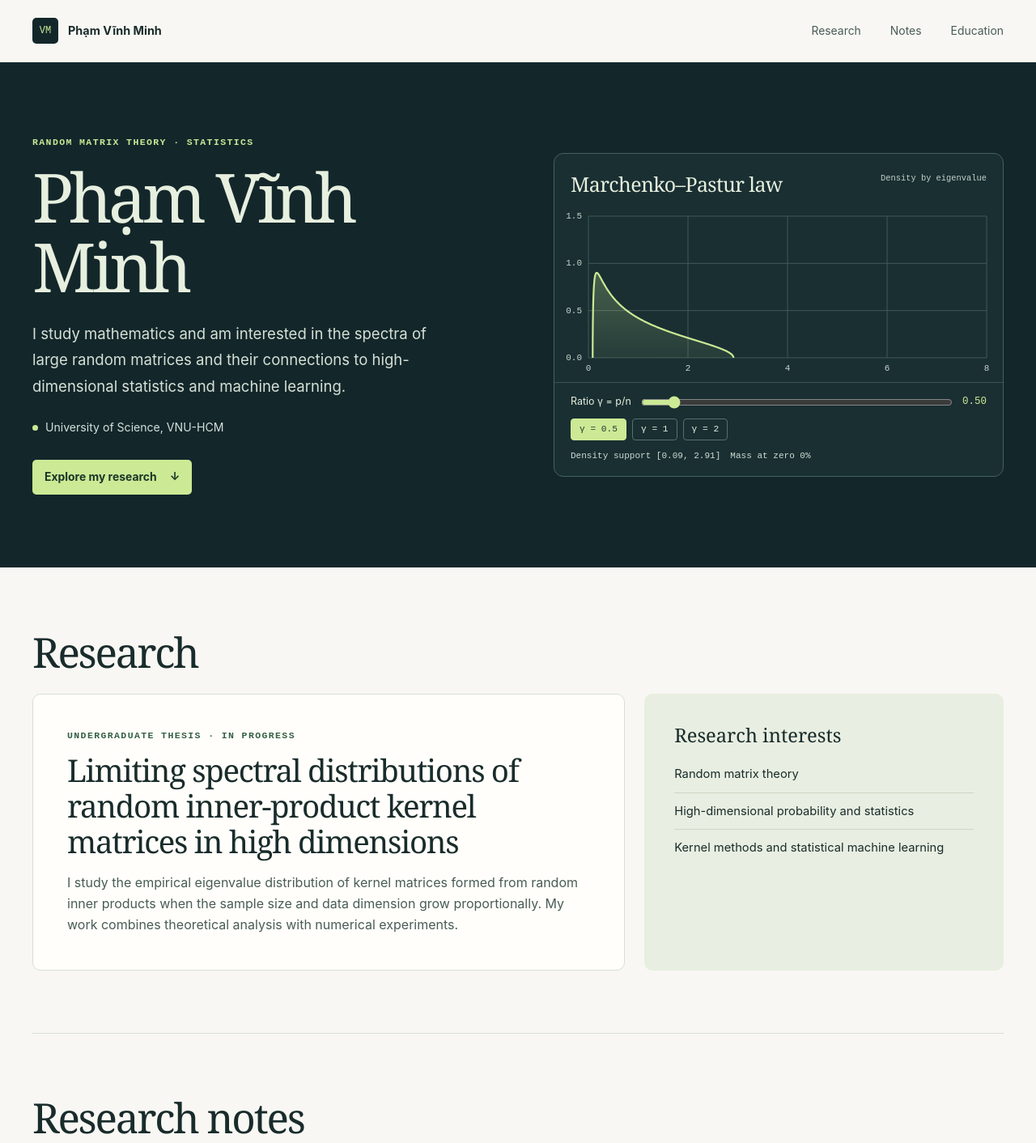
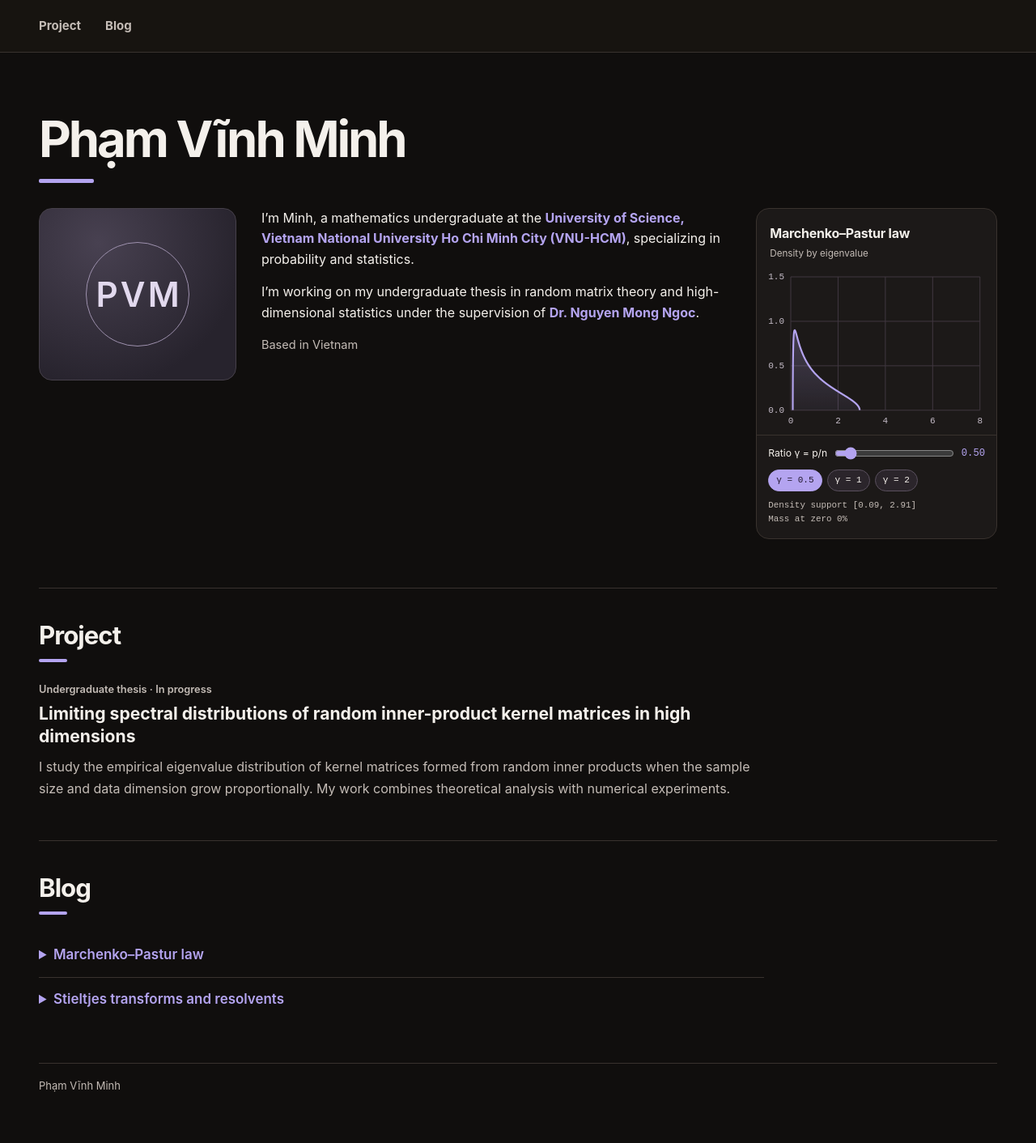
Before and after one commit to nninln/nninln.github.io, a plain HTML site: page index.html in a window 1280 px wide. Shown: the top 1412 px of the page at 81% size. After the commit the page ends 1377 px from the top, so only its background shows below. Drawn offline with Linux system fonts and the light colour scheme.

Commit message:
Add files via upload

```diff
--- a/index.html
+++ b/index.html
@@ -4,137 +4,113 @@
   <meta charset="utf-8">
   <meta name="viewport" content="width=device-width, initial-scale=1">
   <meta name="description" content="Phạm Vĩnh Minh — undergraduate mathematics, random matrix theory, and high-dimensional statistics.">
-  <meta name="theme-color" content="#13272b">
+  <meta name="theme-color" content="#100e0d">
   <title>Phạm Vĩnh Minh | Mathematics</title>
   <style>
     :root {
-      color-scheme: light;
-      --paper: #f8f7f3;
-      --white: #fffefa;
-      --ink: #192c2b;
-      --muted: #495c57;
-      --line: #d9ded6;
-      --deep: #13272b;
-      --light: #e7efdf;
-      --accent: #cce995;
-      --green: #346044;
-      --serif: Georgia, 'Times New Roman', serif;
-      --sans: 'Inter', system-ui, -apple-system, BlinkMacSystemFont, 'Segoe UI', sans-serif;
-      --mono: 'IBM Plex Mono', ui-monospace, 'Cascadia Mono', monospace;
+      color-scheme: dark;
+      --background: #100e0d;
+      --header: #171410;
+      --surface: #1c1918;
+      --text: #f4f0eb;
+      --muted: #c4bcb6;
+      --line: #39322e;
+      --accent: #b4a4f0;
+      --sans: Inter, system-ui, -apple-system, BlinkMacSystemFont, 'Segoe UI', sans-serif;
+      --mono: 'IBM Plex Mono', ui-monospace, monospace;
     }
     *, *::before, *::after { box-sizing: border-box; }
     html { scroll-behavior: smooth; }
-    body { margin: 0; background: var(--paper); color: var(--ink); font: 1rem/1.65 var(--sans); }
-    a { color: inherit; }
-    a:focus-visible, button:focus-visible, input:focus-visible, [tabindex]:focus-visible {
-      outline: 2px solid currentColor; outline-offset: 5px;
+    body { margin: 0; background: var(--background); color: var(--text); font: 1rem/1.65 var(--sans); }
+    h1, h2, h3, p, figure { margin: 0; }
+    a { color: var(--accent); text-underline-offset: 4px; }
+    a:focus-visible, button:focus-visible, input:focus-visible, summary:focus-visible {
+      outline: 2px solid var(--accent); outline-offset: 5px;
     }
-    h1, h2, h3, p, figure { margin: 0; }
-    h1, h2, h3 { font-family: var(--serif); font-weight: 400; }
-    .wrap { width: min(100% - 80px, 1200px); margin-inline: auto; }
-    .skip { position: absolute; left: 12px; top: 12px; z-index: 2; padding: 8px 12px; background: var(--white); transform: translateY(-160%); }
+    .wrap { width: min(100% - 96px, 1480px); margin-inline: auto; }
+    .skip { position: absolute; left: 12px; top: 8px; z-index: 2; padding: 6px 10px; background: var(--surface); transform: translateY(-160%); }
     .skip:focus { transform: none; }
-    .topbar { border-bottom: 1px solid var(--line); }
-    .topbar .wrap { min-height: 76px; display: flex; align-items: center; justify-content: space-between; gap: 20px; }
-    .brand { display: inline-flex; align-items: center; gap: 12px; text-decoration: none; font-weight: 650; font-size: .9rem; }
-    .monogram { display: grid; place-items: center; width: 32px; height: 32px; background: var(--deep); color: var(--accent); font: 12px var(--mono); border-radius: 5px; }
-    nav { display: flex; align-items: center; gap: clamp(13px, 3vw, 36px); }
-    nav a { font-size: .87rem; color: var(--muted); text-underline-offset: 5px; text-decoration: none; }
-    nav a:hover { text-decoration: underline; }
-    .hero { background: var(--deep); color: var(--light); }
-    .hero .wrap { display: grid; grid-template-columns: minmax(0, 1.02fr) minmax(0, 1fr); align-items: center; gap: clamp(34px, 6vw, 94px); padding-block: clamp(57px, 7vw, 103px); }
-    .kicker { font: 650 .72rem/1.5 var(--mono); letter-spacing: .12em; text-transform: uppercase; }
-    .hero .kicker { color: var(--accent); }
-    h1 { font-size: clamp(3rem, 6.55vw, 6rem); line-height: 1.03; letter-spacing: -.061em; margin: 16px 0 23px; }
-    .intro { max-width: 31rem; color: #d6e0d5; font-size: clamp(1rem, 1.55vw, 1.16rem); line-height: 1.75; }
-    .affiliation { display: flex; gap: 9px; align-items: flex-start; margin-top: 23px; color: #d5e0da; font-size: .88rem; }
-    .affiliation::before { content: ''; flex: 0 0 7px; height: 7px; margin-top: .65em; border-radius: 50%; background: var(--accent); }
-    .cta { display: inline-flex; align-items: center; gap: 16px; background: var(--accent); color: #1a3628; padding: 10px 15px; margin-top: 29px; border-radius: 5px; font-size: .87rem; font-weight: 680; text-decoration: none; }
-    .cta:hover { background: #dff6b4; }
-    .chart-card { overflow: hidden; min-width: 0; border: 1px solid #47625d; background: #192f32; border-radius: 12px; }
-    .chart-heading { display: flex; align-items: flex-start; justify-content: space-between; gap: 16px; padding: 17px 20px 0; }
-    .chart-heading h2 { font-size: clamp(1.2rem, 2vw, 1.56rem); letter-spacing: -.025em; }
-    .chart-type { padding-top: 6px; color: #c5d1c8; font: .65rem/1.4 var(--mono); text-align: right; }
-    canvas { display: block; width: 100%; height: clamp(175px, 17vw, 215px); margin-block: 6px 3px; }
-    .chart-controls { padding: 13px 20px 15px; border-top: 1px solid #3b5552; }
-    .slider-line { display: grid; grid-template-columns: auto minmax(0, 1fr) auto; align-items: center; gap: 12px; font-size: .78rem; }
-    .slider-line output { min-width: 3ch; text-align: right; font-family: var(--mono); color: var(--accent); }
+    .topbar { background: var(--header); border-bottom: 1px solid var(--line); }
+    nav { min-height: 64px; display: flex; align-items: center; gap: 30px; }
+    nav a { padding-block: 10px; color: var(--muted); font-size: .94rem; font-weight: 650; text-decoration: none; }
+    nav a:hover { color: var(--text); text-decoration: underline; }
+    .hero { padding-block: clamp(46px, 5.6vw, 76px) 60px; }
+    h1 { font-size: clamp(2.35rem, 5vw, 3.85rem); line-height: 1.12; letter-spacing: -.05em; }
+    .underlined::after { content: ''; display: block; background: var(--accent); border-radius: 2px; width: 35px; height: 4px; margin-top: 10px; }
+    h1.underlined::after { width: 68px; height: 5px; margin-top: 15px; }
+    .profile { display: grid; grid-template-columns: minmax(0, .82fr) minmax(0, 1.95fr) minmax(0, 1fr); gap: clamp(20px, 2.4vw, 40px); align-items: start; margin-top: 31px; }
+    .portrait { display: grid; place-items: center; aspect-ratio: 8 / 7; border: 1px solid #46404a; border-radius: 16px; background: radial-gradient(ellipse at 30% 20%, #484151, #27232d 75%); }
+    .portrait span { display: grid; place-items: center; width: 53%; aspect-ratio: 1; border-radius: 50%; border: 1px solid #9e91ae; color: #e2d9ee; font-size: clamp(1.2rem, 3.3vw, 3.25rem); font-weight: 580; letter-spacing: .075em; padding-left: .075em; }
+    .intro { font-size: clamp(1rem, 1.25vw, 1.16rem); line-height: 1.6; max-width: 40rem; }
+    .intro p + p { margin-top: 15px; }
+    .intro strong { font-weight: 650; color: var(--accent); }
+    .intro .location { color: var(--muted); font-size: .91rem; }
+    .chart-card { min-width: 0; overflow: hidden; background: var(--surface); border: 1px solid var(--line); border-radius: 16px; }
+    .chart-heading { padding: 17px 16px 0; }
+    .chart-heading h2 { font-size: 1rem; letter-spacing: -.015em; }
+    .chart-type { display: block; margin-top: 3px; color: var(--muted); font-size: .73rem; }
+    canvas { display: block; width: 100%; height: clamp(165px, 16vw, 225px); margin-block: 6px 3px; }
+    .chart-controls { padding: 12px 14px 14px; border-top: 1px solid var(--line); }
+    .slider-line { display: grid; grid-template-columns: auto minmax(0, 1fr) auto; align-items: center; gap: 9px; font-size: .76rem; }
+    .slider-line output { min-width: 4ch; text-align: right; font-family: var(--mono); color: var(--accent); }
     input[type="range"] { width: 100%; margin: 0; accent-color: var(--accent); cursor: pointer; }
-    .presets { display: flex; gap: 7px; margin-top: 10px; }
-    .presets button { padding: 4px 10px; border: 1px solid #57716b; border-radius: 4px; background: transparent; color: var(--light); font: .7rem/1.5 var(--mono); cursor: pointer; }
-    .presets button:hover, .presets button[aria-pressed="true"] { background: var(--accent); border-color: var(--accent); color: #223c30; }
-    .chart-stats { margin-top: 11px; color: #cedbd2; font: .69rem/1.6 var(--mono); }
-    .chart-stats span { display: inline-block; }
-    .chart-stats span + span { margin-left: 12px; }
-    section[id] { scroll-margin-top: 24px; }
-    .section { padding-block: clamp(52px, 6vw, 79px); }
-    .section + .section { border-top: 1px solid var(--line); }
-    .section-title { margin-bottom: 24px; font-size: clamp(2.2rem, 4vw, 3.4rem); line-height: 1.08; letter-spacing: -.043em; }
-    .research-grid { display: grid; grid-template-columns: minmax(0, 1.65fr) minmax(0, 1fr); gap: 24px; }
-    .thesis { padding: clamp(24px, 4vw, 42px); border: 1px solid var(--line); background: var(--white); border-radius: 10px; }
-    .thesis h3 { max-width: 650px; font-size: clamp(1.65rem, 3vw, 2.55rem); line-height: 1.15; letter-spacing: -.034em; margin: 12px 0 15px; }
-    .thesis .kicker, .note .kicker { color: var(--green); }
-    .thesis p:last-child, .note p, .education p { color: var(--muted); }
-    .interests { padding: clamp(22px, 4vw, 37px); border-radius: 10px; background: #e8eee1; }
-    .interests h3 { font-size: 1.48rem; line-height: 1.25; }
-    .interests ul { list-style: none; padding: 0; margin: 11px 0 0; }
-    .interests li { padding-block: 10px; font-size: .92rem; }
-    .interests li + li { border-top: 1px solid #ccd7c7; }
-    .notes { display: grid; grid-template-columns: repeat(2, minmax(0, 1fr)); gap: 20px; }
-    .note { padding: 21px 24px; border: 1px solid var(--line); border-radius: 8px; background: var(--white); }
-    .note summary { cursor: pointer; display: flex; justify-content: space-between; align-items: center; gap: 14px; list-style: none; font: 400 1.29rem/1.3 var(--serif); }
-    .note summary::-webkit-details-marker { display: none; }
-    .note summary::after { content: '+'; color: var(--green); font: 1.1rem var(--mono); }
-    .note[open] summary::after { content: '−'; }
-    .note p { margin-top: 13px; }
-    .education h3 { font-size: 1.48rem; line-height: 1.32; margin-bottom: 7px; }
-    .footer { border-top: 1px solid var(--line); }
-    .footer .wrap { padding-block: 25px; display: flex; justify-content: space-between; gap: 20px; font-size: .82rem; color: var(--muted); }
-    .footer a { text-underline-offset: 4px; }
-    @media (max-width: 900px) {
-      .wrap { width: min(100% - 48px, 1200px); }
-      .hero .wrap { gap: 30px; }
-      .chart-stats span + span { margin-left: 0; display: block; }
+    .presets { display: flex; flex-wrap: wrap; gap: 6px; margin-top: 10px; }
+    .presets button { padding: 4px 9px; border: 1px solid #5a505e; border-radius: 20px; background: #2b252b; color: var(--text); font: .69rem/1.5 var(--mono); cursor: pointer; }
+    .presets button:hover { border-color: var(--accent); }
+    .presets button[aria-pressed="true"] { background: var(--accent); border-color: var(--accent); color: #21172e; }
+    .chart-stats { margin-top: 9px; color: var(--muted); font: .68rem/1.6 var(--mono); }
+    .chart-stats span { display: block; }
+    .section { padding-block: 39px 51px; border-top: 1px solid var(--line); scroll-margin-top: 16px; }
+    .section-title { margin-bottom: 23px; font-size: clamp(1.59rem, 2.5vw, 1.95rem); line-height: 1.22; letter-spacing: -.032em; }
+    .thesis { max-width: 56rem; }
+    .kicker { color: var(--muted); font-size: .8rem; font-weight: 600; }
+    .thesis h3 { margin-block: 6px 9px; font-size: clamp(1.12rem, 2vw, 1.32rem); line-height: 1.36; }
+    .thesis p:last-child, .note p { color: var(--muted); }
+    .notes { max-width: 56rem; }
+    .note { padding-block: 13px; }
+    .note + .note { border-top: 1px solid var(--line); }
+    .note summary { cursor: pointer; color: var(--accent); font-size: 1.06rem; font-weight: 620; }
+    .note p { margin-top: 7px; }
+    .footer { padding-block: 17px 25px; border-top: 1px solid var(--line); color: var(--muted); font-size: .81rem; }
+    @media (max-width: 1050px) {
+      .wrap { width: min(100% - 56px, 1480px); }
+      .profile { grid-template-columns: minmax(0, .7fr) minmax(0, 1.5fr) minmax(0, 1.2fr); }
     }
-    @media (max-width: 730px) {
-      .hero .wrap, .research-grid { grid-template-columns: 1fr; }
-      .hero .wrap { padding-block: 50px; gap: 35px; }
-      .chart-stats span + span { margin-left: 12px; display: inline-block; }
+    @media (max-width: 820px) {
+      .profile { grid-template-columns: minmax(124px, .6fr) minmax(0, 1.4fr); gap: 22px; }
+      .chart-card { grid-column: 2; max-width: 400px; width: 100%; }
+      .portrait span { font-size: clamp(1.2rem, 5vw, 2.6rem); }
     }
-    @media (max-width: 470px) {
-      .wrap { width: calc(100% - 32px); }
-      .topbar .wrap { min-height: 0; align-items: flex-start; flex-direction: column; gap: 8px; padding-block: 11px; }
-      nav { gap: 21px; }
-      .notes { grid-template-columns: 1fr; }
-      .chart-heading, .chart-controls { padding-inline: 13px; }
-      .chart-stats span + span { margin-left: 0; display: block; }
+    @media (max-width: 490px) {
+      .wrap { width: calc(100% - 36px); }
+      nav { min-height: 52px; }
+      .profile { grid-template-columns: minmax(0, 1fr); }
+      .portrait { width: min(150px, 100%); }
+      .chart-card { grid-column: 1; }
+      .hero { padding-bottom: 42px; }
     }
     @media (prefers-reduced-motion: reduce) { html { scroll-behavior: auto; } }
   </style>
 </head>
-<body id="top">
+<body>
   <a class="skip" href="#main">Skip to content</a>
   <header class="topbar">
-    <div class="wrap">
-      <a class="brand" href="#top"><span class="monogram" aria-hidden="true">VM</span> Phạm Vĩnh Minh</a>
-      <nav aria-label="Main navigation">
-        <a href="#research">Research</a>
-        <a href="#notes">Notes</a>
-        <a href="#education">Education</a>
-        <!-- Add verified GitHub, email, and CV links here when ready. -->
+    <nav class="wrap" aria-label="Main navigation">
+      <a href="#project">Project</a>
+      <a href="#blog">Blog</a>
     </nav>
-    </div>
   </header>
 
-  <main id="main">
+  <main id="main" class="wrap">
     <section class="hero" aria-labelledby="name">
-      <div class="wrap">
-        <div>
-          <p class="kicker">Random matrix theory · Statistics</p>
-          <h1 id="name">Phạm Vĩnh Minh</h1>
-          <p class="intro">I study mathematics and am interested in the spectra of large random matrices and their connections to high-dimensional statistics and machine learning.</p>
-          <p class="affiliation">University of Science, VNU-HCM</p>
-          <a class="cta" href="#research">Explore my research <span aria-hidden="true">↓</span></a>
+      <h1 id="name" class="underlined">Phạm Vĩnh Minh</h1>
+      <div class="profile">
+        <!-- Replace this block with your portrait when you have a photo. -->
+        <div class="portrait" aria-hidden="true"><span>PVM</span></div>
+        <div class="intro">
+          <p>I’m Minh, a mathematics undergraduate at the <strong>University of Science, Vietnam National University Ho Chi Minh City (VNU-HCM)</strong>, specializing in probability and statistics.</p>
+          <p>I’m working on my undergraduate thesis in random matrix theory and high-dimensional statistics under the supervision of <strong>Dr. Nguyen Mong Ngoc</strong>.</p>
+          <p class="location">Based in Vietnam</p>
         </div>
 
         <figure class="chart-card" aria-labelledby="chart-title">
@@ -166,27 +142,17 @@
       </div>
     </section>
 
-    <section class="section wrap" id="research" aria-labelledby="research-title">
-      <h2 class="section-title" id="research-title">Research</h2>
-      <div class="research-grid">
+    <section class="section" id="project" aria-labelledby="project-title">
+      <h2 class="section-title underlined" id="project-title">Project</h2>
       <article class="thesis">
         <p class="kicker">Undergraduate thesis · In progress</p>
         <h3>Limiting spectral distributions of random inner-product kernel matrices in high dimensions</h3>
         <p>I study the empirical eigenvalue distribution of kernel matrices formed from random inner products when the sample size and data dimension grow proportionally. My work combines theoretical analysis with numerical experiments.</p>
       </article>
-        <aside class="interests" aria-labelledby="interests-title">
-          <h3 id="interests-title">Research interests</h3>
-          <ul>
-            <li>Random matrix theory</li>
-            <li>High-dimensional probability and statistics</li>
-            <li>Kernel methods and statistical machine learning</li>
-          </ul>
-        </aside>
-      </div>
     </section>
 
-    <section class="section wrap" id="notes" aria-labelledby="notes-title">
-      <h2 class="section-title" id="notes-title">Research notes</h2>
+    <section class="section" id="blog" aria-labelledby="blog-title">
+      <h2 class="section-title underlined" id="blog-title">Blog</h2>
       <div class="notes">
         <details class="note">
           <summary>Marchenko–Pastur law</summary>
@@ -199,18 +165,10 @@
       </div>
     </section>
 
-    <section class="section wrap education" id="education" aria-labelledby="education-title">
-      <h2 class="section-title" id="education-title">Education</h2>
-      <h3>University of Science, Vietnam National University Ho Chi Minh City</h3>
-      <p>Faculty of Mathematics and Computer Science · Undergraduate studies</p>
-    </section>
   </main>
 
-  <footer class="footer">
-    <div class="wrap">
-      <span>Phạm Vĩnh Minh</span>
-      <a href="#top">Back to top ↑</a>
-    </div>
+  <footer class="footer wrap">
+    <p>Phạm Vĩnh Minh</p>
   </footer>
 
   <script>
@@ -252,31 +210,31 @@
       ctx.textBaseline = 'middle';
       for (const y of [0, 0.5, 1, 1.5]) {
         const pixel = yPixel(y);
-        ctx.strokeStyle = '#405a57';
+        ctx.strokeStyle = '#413841';
         ctx.beginPath();
         ctx.moveTo(left, pixel);
         ctx.lineTo(right, pixel);
         ctx.stroke();
         ctx.textAlign = 'right';
-        ctx.fillStyle = '#c9d5cd';
+        ctx.fillStyle = '#c6bdc9';
         ctx.fillText(y.toFixed(1), left - 8, pixel);
       }
 
       for (const x of [0, 2, 4, 6, 8]) {
         const pixel = xPixel(x);
-        ctx.strokeStyle = '#405a57';
+        ctx.strokeStyle = '#413841';
         ctx.beginPath();
         ctx.moveTo(pixel, top);
         ctx.lineTo(pixel, bottom);
         ctx.stroke();
         ctx.textAlign = 'center';
-        ctx.fillStyle = '#c9d5cd';
+        ctx.fillStyle = '#c6bdc9';
         ctx.fillText(String(x), pixel, bottom + 13);
       }
 
       const gradient = ctx.createLinearGradient(0, top, 0, bottom);
-      gradient.addColorStop(0, '#cae99566');
-      gradient.addColorStop(1, '#cae99512');
+      gradient.addColorStop(0, '#b4a4f066');
+      gradient.addColorStop(1, '#b4a4f012');
 
       ctx.save();
       ctx.beginPath();
@@ -298,7 +256,7 @@
       area.closePath();
       ctx.fillStyle = gradient;
       ctx.fill(area);
-      ctx.strokeStyle = '#cce995';
+      ctx.strokeStyle = '#b4a4f0';
       ctx.lineWidth = 2.2;
       ctx.stroke(curve);
       ctx.restore();
```
Lines whose indentation alone changed are shown as unchanged.
